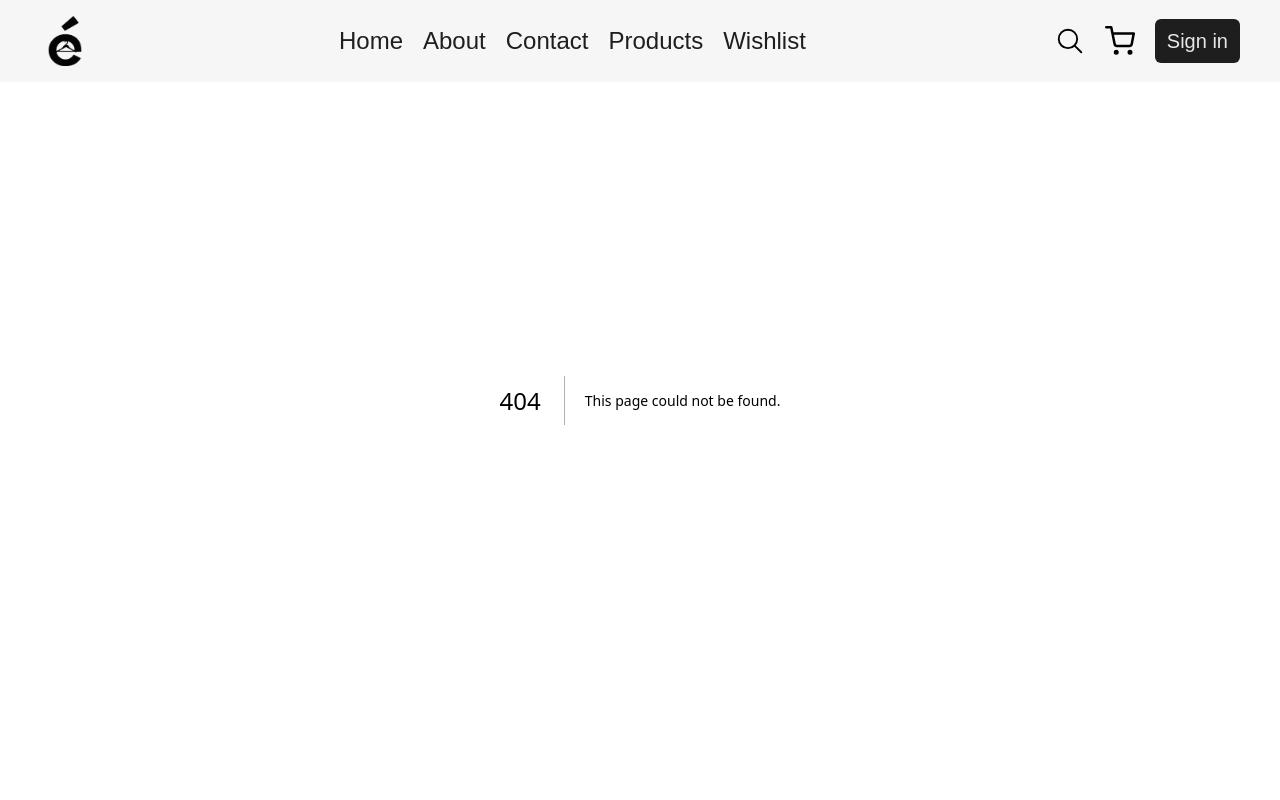
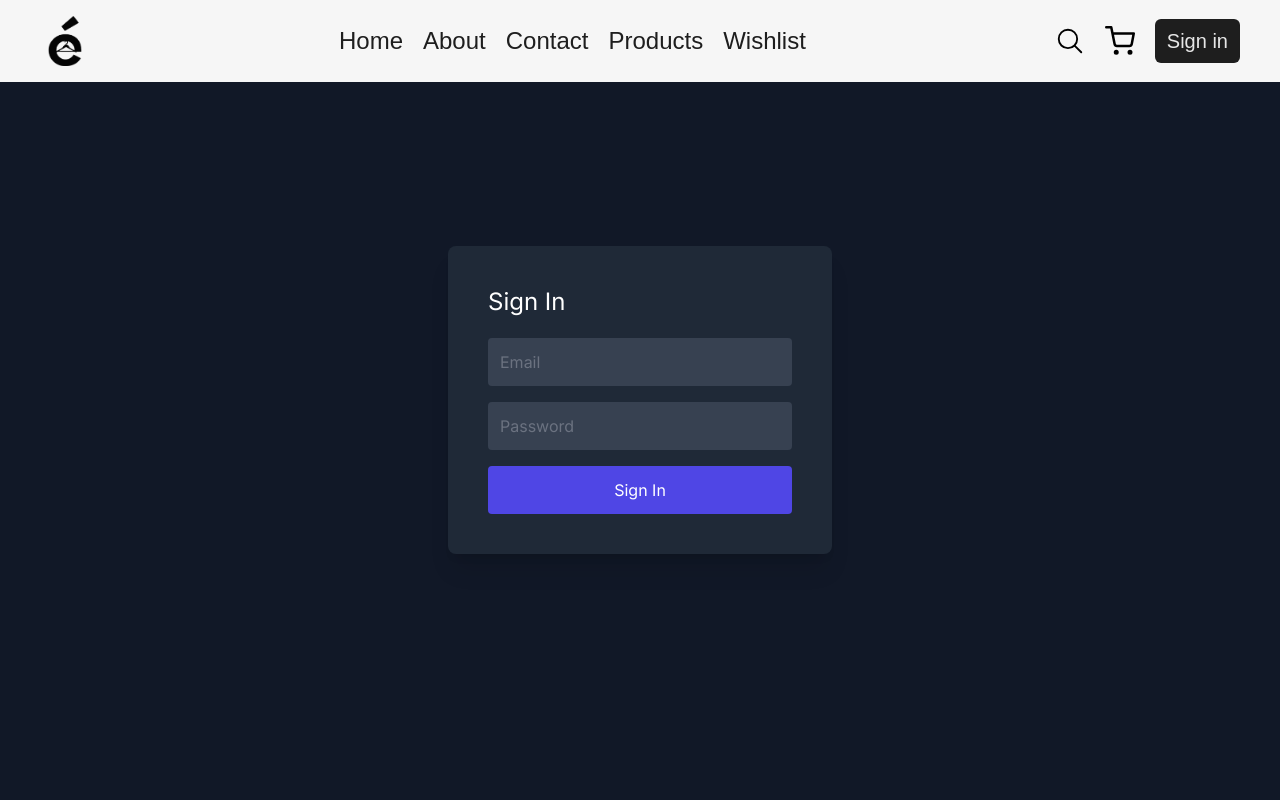
Before and after one commit to Tanaypanchal007/Eccellante, a Next.js app: page /sign-in in a window 1280 px wide. Before the commit this address had no page. Shown: the top 800 px of the page. Built offline with nearby package versions, Linux system fonts and the light colour scheme.

Commit message:
Authentication

```diff
--- a/jsconfig.json
+++ b/jsconfig.json
@@ -1,5 +1,6 @@
 {
   "compilerOptions": {
+    "jsx": "react",
     "paths": {
       "@/*": ["./src/*"]
     }
--- a/package.json
+++ b/package.json
@@ -15,9 +15,11 @@
     "next-connect": "^1.0.0",
     "react": "^18",
     "react-dom": "^18",
+    "react-firebase-hooks": "^5.1.1",
     "react-icons": "^5.2.1"
   },
   "devDependencies": {
+    "@types/react": "18.3.3",
     "eslint": "^8",
     "eslint-config-next": "14.2.3",
     "postcss": "^8",
--- a/src/app/firebaseConfig.jsx
+++ b/src/app/firebaseConfig.jsx
@@ -1,6 +1,7 @@
-import { initializeApp } from "firebase/app";
+import { initializeApp, getApp, getApps } from "firebase/app";
 import { getFirestore } from "firebase/firestore"
 import { getStorage } from "firebase/storage";
+import { getAuth } from "firebase/auth";
 const firebaseConfig = {
   apiKey: "AIzaSyDlfWaJraCy5RcBMMl6ItIuHhee0uLmtYw",
   authDomain: "excellent-d4289.firebaseapp.com",
@@ -11,8 +12,9 @@
   measurementId: "G-ZJJ3WTLNGD"
 };
 
-const app = initializeApp(firebaseConfig);
+const app = !getApps().length ? initializeApp(firebaseConfig) : getApp();
 const db = getFirestore(app);
+const auth = getAuth(app);
 const storage = getStorage(app);
 
-export { db, storage };
+export { db, storage, auth, app };
--- /dev/null
+++ b/src/app/sign-in/page.tsx
@@ -0,0 +1,56 @@
+'use client'
+import { useState } from 'react';
+import {useSignInWithEmailAndPassword} from 'react-firebase-hooks/auth'
+import {auth} from "../firebaseConfig"
+import { useRouter } from 'next/navigation';
+import React from 'react';
+
+const SignIn = () => {
+  const [email, setEmail] = useState('');
+  const [password, setPassword] = useState('');
+  const [signInWithEmailAndPassword] = useSignInWithEmailAndPassword(auth);
+  const router = useRouter()
+
+  const handleSignIn = async () => {
+    try {
+        const res = await signInWithEmailAndPassword(email, password);
+        console.log({res});
+        sessionStorage.setItem('user'," ")
+        setEmail('');
+        setPassword('');
+        router.push('/')
+    }catch(e){
+        console.error(e)
+    }
+  };
+
+  return (
+    <div className="min-h-screen flex items-center justify-center bg-gray-900">
+      <div className="bg-gray-800 p-10 rounded-lg shadow-xl w-96">
+        <h1 className="text-white text-2xl mb-5">Sign In</h1>
+        <input
+          type="email"
+          placeholder="Email"
+          value={email}
+          onChange={(e) => setEmail(e.target.value)}
+          className="w-full p-3 mb-4 bg-gray-700 rounded outline-none text-white placeholder-gray-500"
+        />
+        <input
+          type="password"
+          placeholder="Password"
+          value={password}
+          onChange={(e) => setPassword(e.target.value)}
+          className="w-full p-3 mb-4 bg-gray-700 rounded outline-none text-white placeholder-gray-500"
+        />
+        <button
+          onClick={handleSignIn}
+          className="w-full p-3 bg-indigo-600 rounded text-white hover:bg-indigo-500"
+        >
+          Sign In
+        </button>
+      </div>
+    </div>
+  );
+};
+
+export default SignIn;
--- /dev/null
+++ b/src/app/sign-up/page.tsx
@@ -0,0 +1,54 @@
+'use client'
+import { useState } from 'react';
+import {useCreateUserWithEmailAndPassword} from 'react-firebase-hooks/auth'
+import {auth} from "../firebaseConfig"
+import React from 'react';
+
+const SignUp = () => {
+  const [email, setEmail] = useState('');
+  const [password, setPassword] = useState('');
+  const [createUserWithEmailAndPassword] = useCreateUserWithEmailAndPassword(auth);
+
+  const handleSignUp = async () => {
+    try {
+        const res = await createUserWithEmailAndPassword(email, password)
+        console.log({res})
+        sessionStorage.setItem('user', " ")
+        setEmail('');
+        setPassword('')
+
+    } catch(e){
+        console.error(e)
+    }
+  };
+
+  return (
+    <div className="min-h-screen flex items-center justify-center bg-gray-900">
+      <div className="bg-gray-800 p-10 rounded-lg shadow-xl w-96">
+        <h1 className="text-white text-2xl mb-5">Sign Up</h1>
+        <input
+          type="email"
+          placeholder="Email"
+          value={email}
+          onChange={(e) => setEmail(e.target.value)}
+          className="w-full p-3 mb-4 bg-gray-700 rounded outline-none text-white placeholder-gray-500"
+        />
+        <input
+          type="password"
+          placeholder="Password"
+          value={password}
+          onChange={(e) => setPassword(e.target.value)}
+          className="w-full p-3 mb-4 bg-gray-700 rounded outline-none text-white placeholder-gray-500"
+        />
+        <button
+          onClick={handleSignUp}
+          className="w-full p-3 bg-indigo-600 rounded text-white hover:bg-indigo-500"
+        >
+          Sign Up
+        </button>
+      </div>
+    </div>
+  );
+};
+
+export default SignUp;
```
Also changed, not shown: tsconfig.json (added, +34 -0 lines), 1 other file (tests, documents, lock files or other folders).
